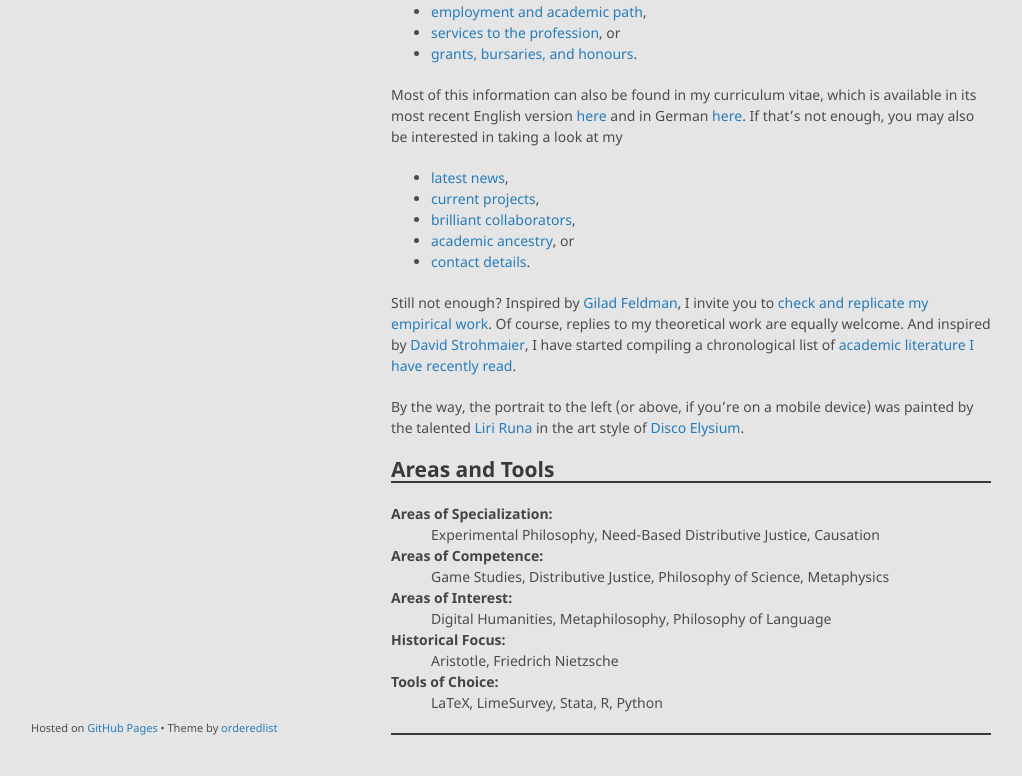
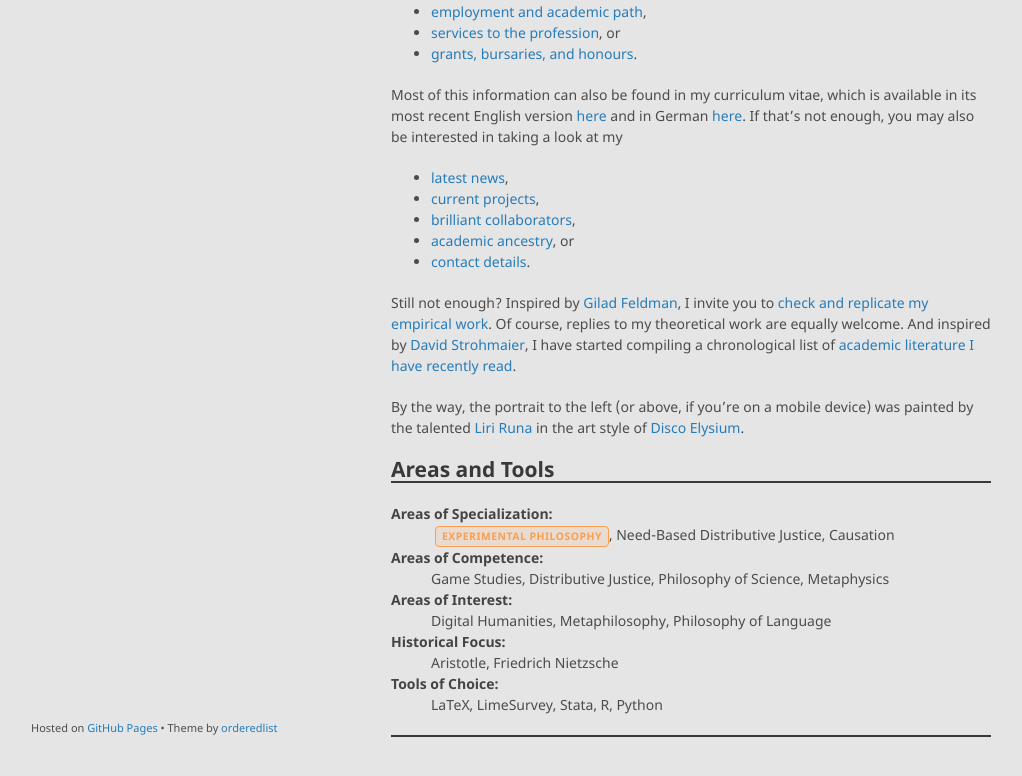
Before and after one commit to alephmembeth/alephmembeth.github.io, a Jekyll site: the page built from index.md, in a window 1280 px wide and 1202 px high. Shown: the part 395-1171 px from the top of the window, without its empty margins (129-1151 px from the left). Built offline with Jekyll 4.4.1, drawn with Linux system fonts in a browser that asks for light colours; our own code applies the rules of GitHub Pages for plain Markdown files.

Commit message:
Update index.md

```diff
--- a/index.md
+++ b/index.md
@@ -31,7 +31,7 @@ By the way, the portrait to the left (or above, if you’re on a mobile device)
 
 <dl>
    <dt>Areas of Specialization:</dt>
-      <dd>Experimental Philosophy, Need-Based Distributive Justice, Causation</dd>
+      <dd><span class="pub-label color-2">Experimental Philosophy</span>, Need-Based Distributive Justice, Causation</dd>
    <dt>Areas of Competence:</dt>
       <dd>Game Studies, Distributive Justice, Philosophy of Science, Metaphysics</dd>
    <dt>Areas of Interest:</dt>
```
